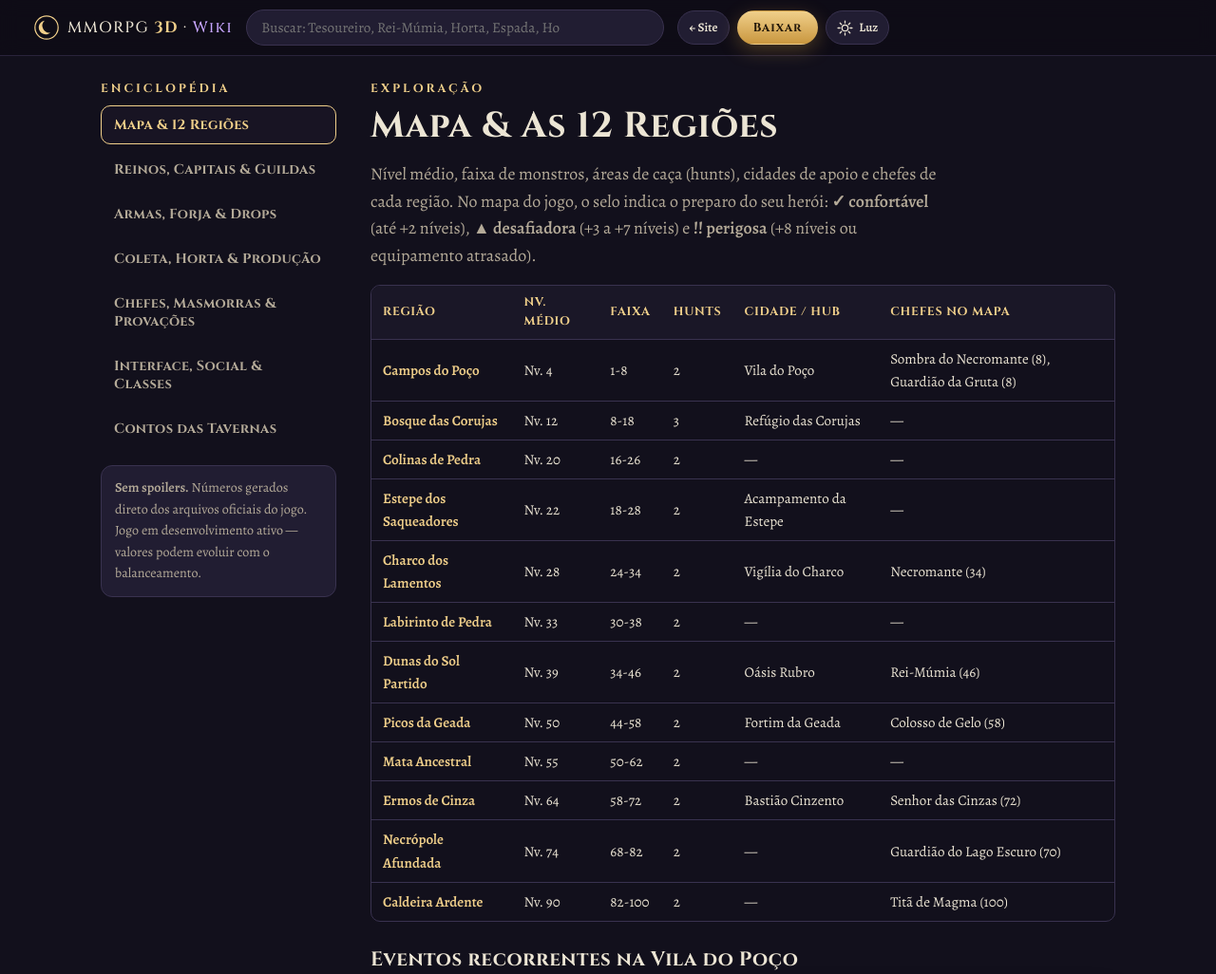
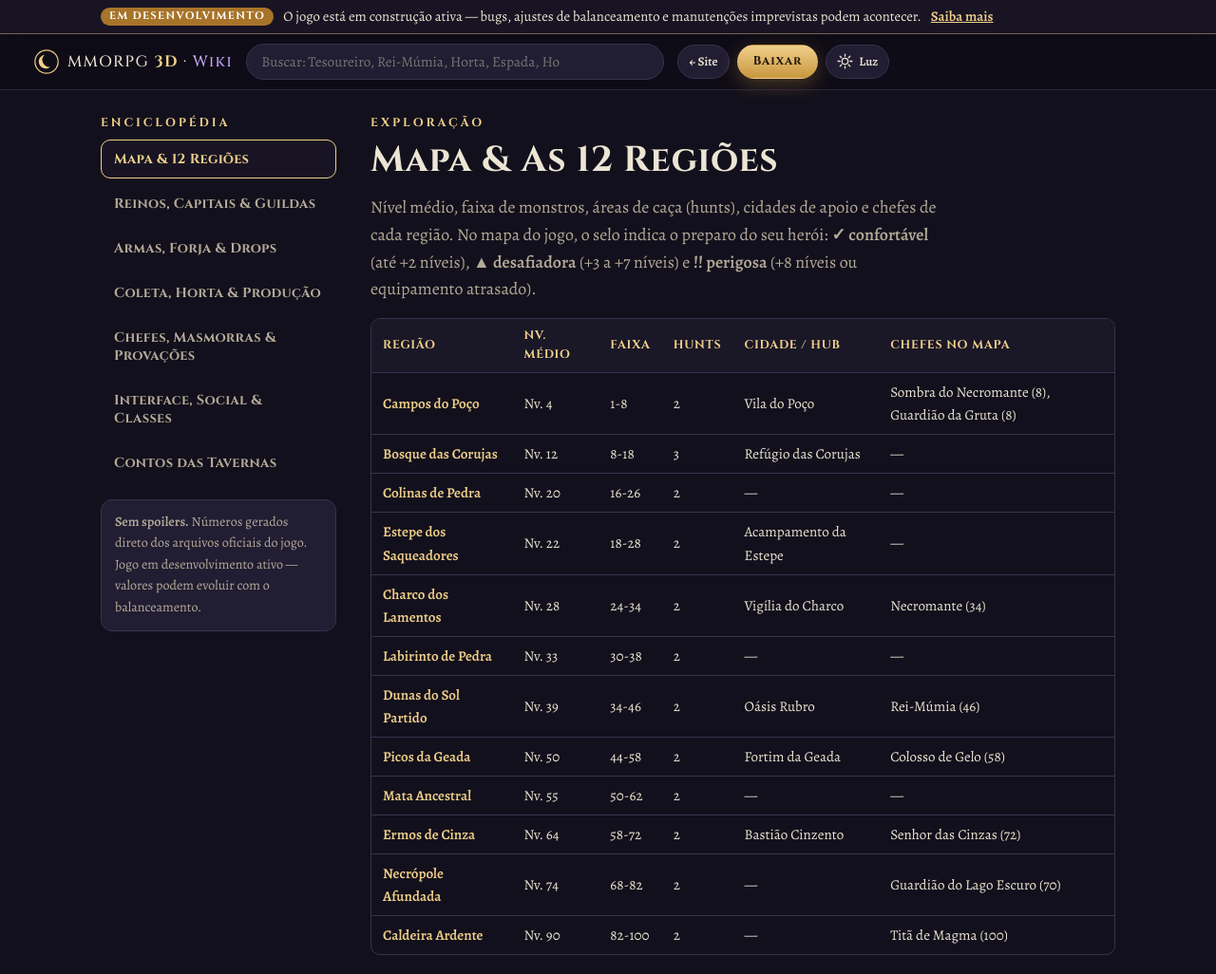
Before and after one commit to Project-Games505/Project-Games505.github.io, a plain HTML site: page wiki.html in a window 1280 px wide. Shown: the top 1026 px of the page at 95% size. Drawn offline with nearby package versions, Linux system fonts and the light colour scheme; no server answers.

Commit message:
site: sincroniza com o repo do jogo (2026-11-23 07:17)

```diff
--- a/wiki.html
+++ b/wiki.html
@@ -25,6 +25,15 @@
 <div class="lanterna-global" aria-hidden="true"></div>
 
 <div class="topo-wrap">
+  <div class="aviso-dev" id="aviso-dev" role="region" aria-label="Aviso de desenvolvimento">
+    <div class="caixa aviso-dev-in">
+      <p>
+        <span class="dev-selo">Em desenvolvimento</span>
+        <span>O jogo está em construção ativa — bugs, ajustes de balanceamento e manutenções imprevistas podem acontecer.</span>
+        <a href="index.html#aviso-dev-dl">Saiba mais</a>
+      </p>
+    </div>
+  </div>
   <header class="topo">
     <a class="marca" href="index.html" aria-label="Voltar para o site">
       <svg class="marca-icone" viewBox="0 0 32 32" aria-hidden="true"><circle cx="16" cy="16" r="15" fill="none" stroke="currentColor" stroke-width="1.5"/><path d="M21 22.5A9 9 0 0 1 13.5 7a9 9 0 1 0 7.5 15.5z" fill="currentColor"/></svg>
```
